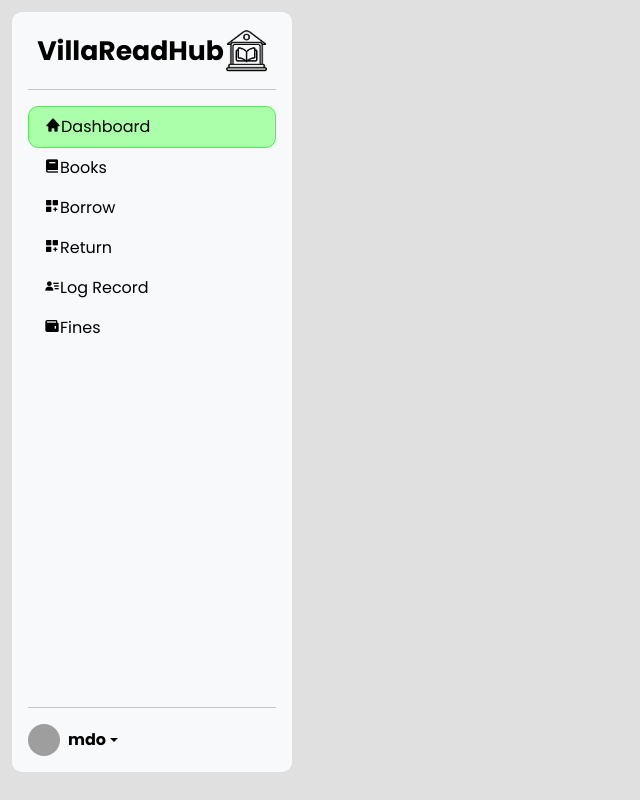
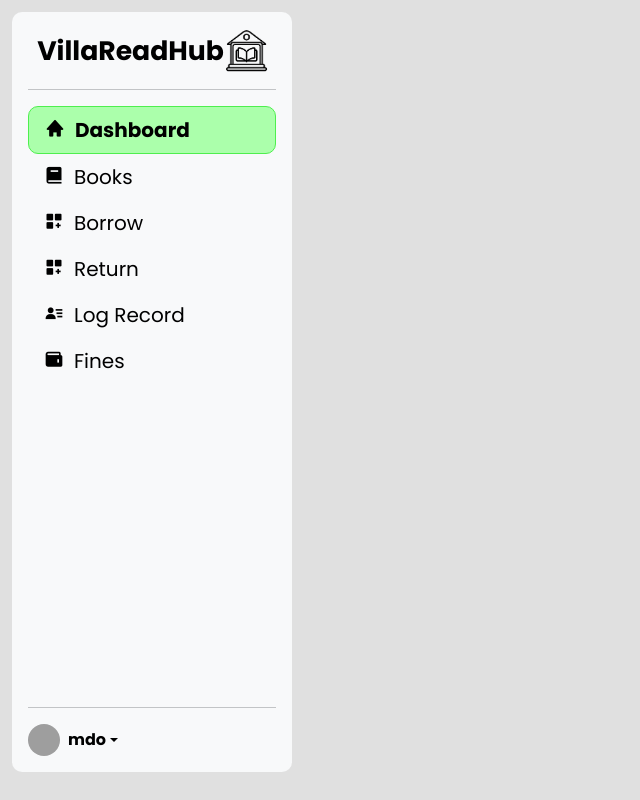
Before and after one commit to blanciadev/newlib-1, a PHP site: page /staff/staff_dashboard.php in a window 1280 px wide. Shown: the whole page, without its empty margins (0-640 px from the left). Run offline with PHP 8.4, Linux system fonts and the light colour scheme; grey boxes are pictures that could not be loaded.

Commit message:
update dashboard

```diff
--- a/staff/staff.css
+++ b/staff/staff.css
@@ -23,5 +23,13 @@ h2{
 li.nav-item.active {
     background-color: #abffab;
     border: 0.5px solid #4eef4e;
+    font-weight: bold;
     border-radius: 10px;
 }
+.nav-link{
+    font-size: 15pt;
+}
+.nav-link > i{
+    margin-right: 10px;
+
+}
```
Also changed, not shown: staff/staff_dashboard.php (line endings or trailing spaces).
